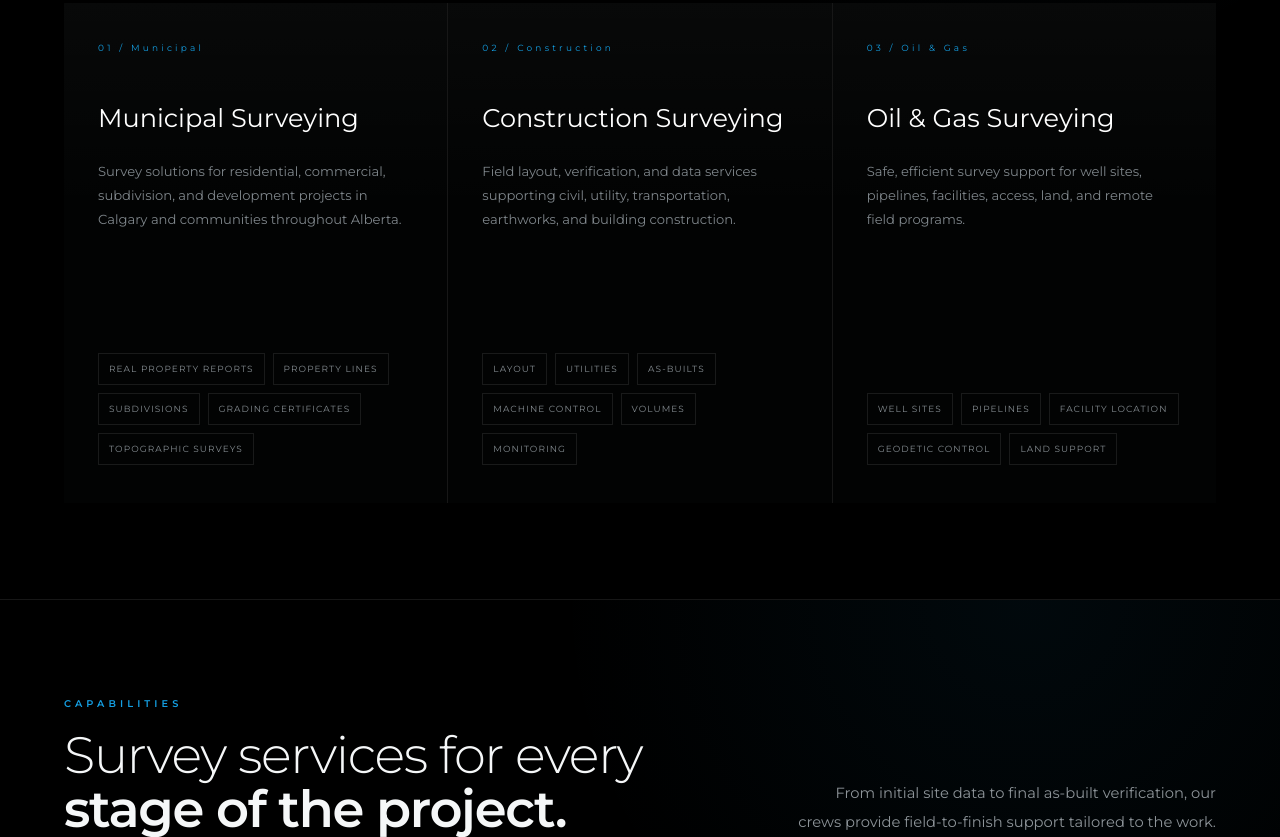
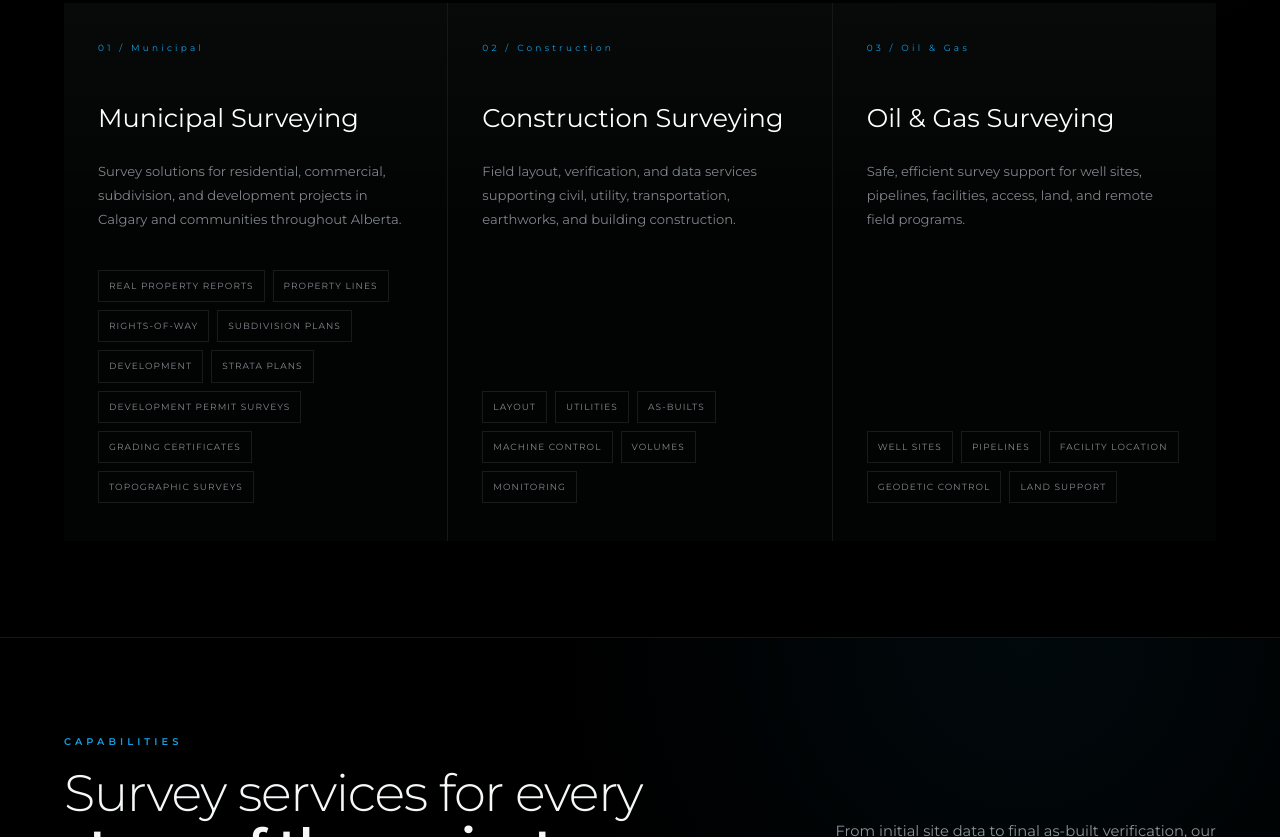
Before and after one commit to VistaGeomatics/website-test-, a plain HTML site: page index.html in a window 1280 px wide. Shown: the part 6079-6916 px from the top of the page. Drawn offline with Linux system fonts and the light colour scheme.

Commit message:
Add files via upload

```diff
--- a/index.html
+++ b/index.html
@@ -1300,7 +1300,7 @@ a.contact-value:hover { color: var(--accent); }
             <span class="division-number">01 / Municipal</span>
             <h3>Municipal Surveying</h3>
             <p>Survey solutions for residential, commercial, subdivision, and development projects in Calgary and communities throughout Alberta.</p>
-            <div class="service-tags"><span>Real Property Reports</span><span>Property Lines</span><span>Subdivisions</span><span>Grading Certificates</span><span>Topographic Surveys</span></div>
+            <div class="service-tags"><span>Real Property Reports</span><span>Property Lines</span><span>Rights-of-Way</span><span>Subdivision Plans</span><span>Development</span><span>Strata Plans</span><span>Development Permit Surveys</span><span>Grading Certificates</span><span>Topographic Surveys</span></div>
           </article>
           <article class="division-card reveal">
             <span class="division-number">02 / Construction</span>
```
